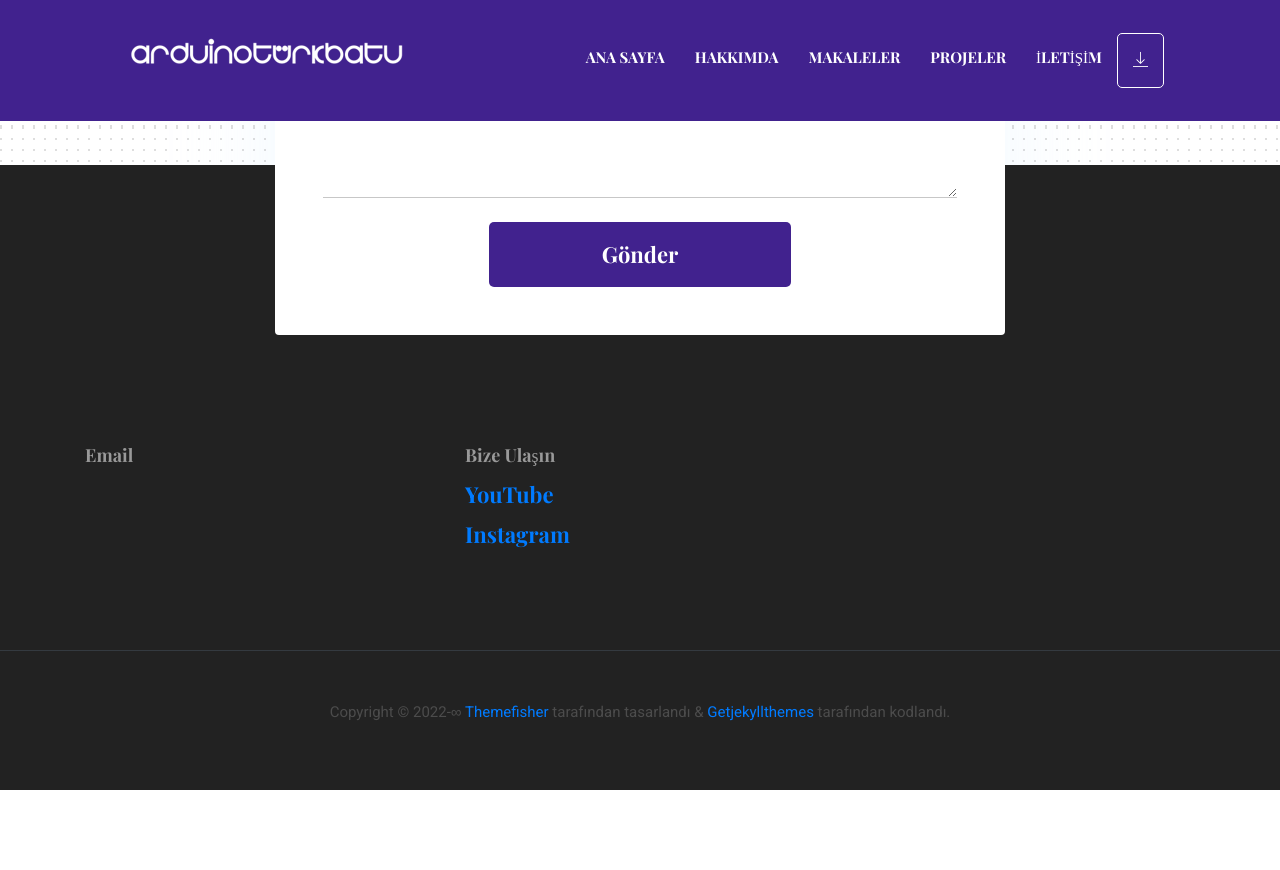
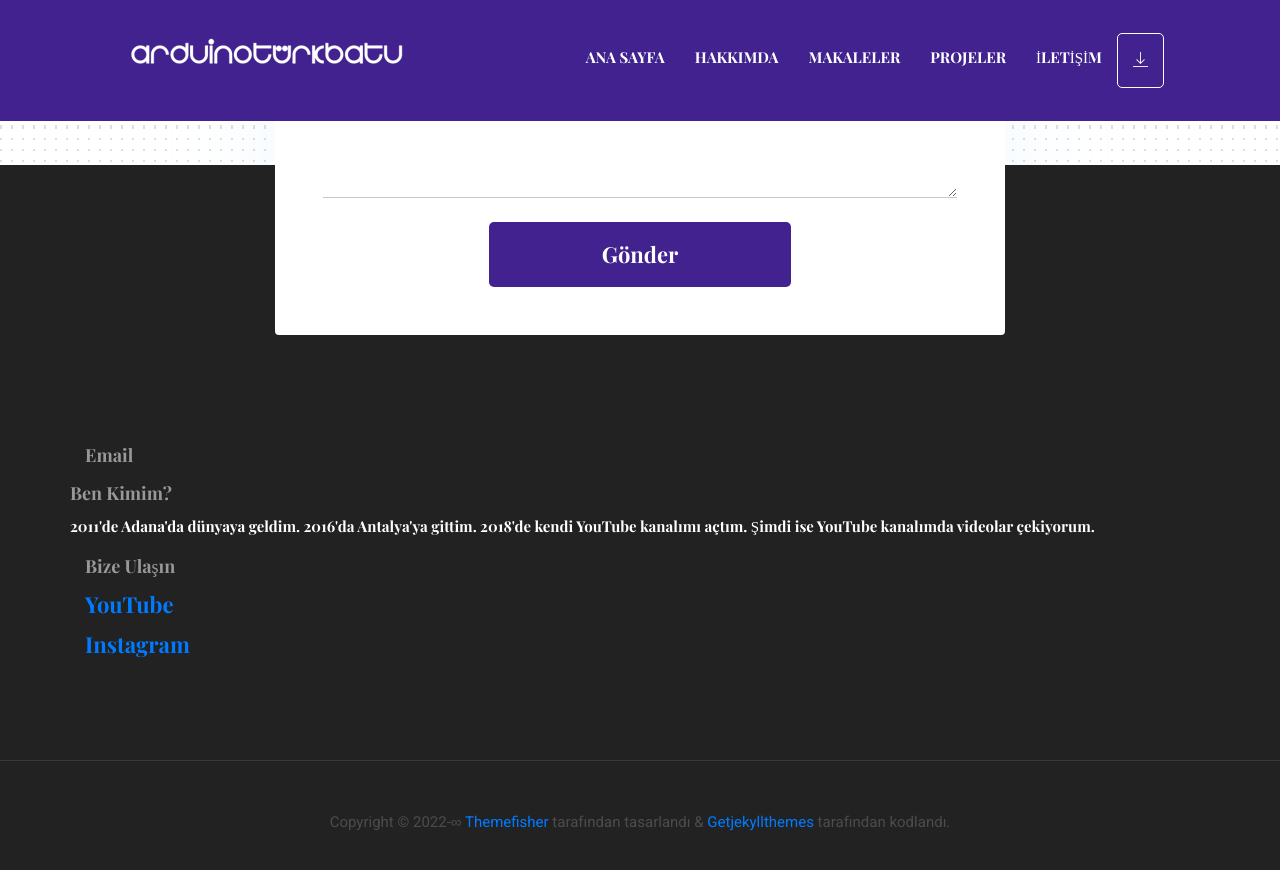
Before and after one commit to arduinoturkbatu/arduinoturkbatu.github.io, a Jekyll site: the page built from index.html, in a window 1280 px wide and 900 px high, scrolled down 4352 px. Shown: the top 870 px of the window. Built offline with Jekyll 4.4.1, drawn with Linux system fonts in a browser that asks for light colours; before the commit the page ends 5142 px from its top, so only the background shows below that.

Commit message:
Update footer.html

```diff
--- a/_includes/footer.html
+++ b/_includes/footer.html
@@ -6,6 +6,12 @@
         <div class="col-md-4">
           <h5 class="text-light">Email</h5>
           <p class="text-white paragraph-lg font-secondary">{{ site.data.settings.email }}</p>
+        </div>
+        <div class="cold-md-4">
+          <h5 class="text-light">Ben Kimim?<h5>
+          <p class="text-white paragraf-lg font-secondary">
+            2011'de Adana'da dünyaya geldim. 2016'da Antalya'ya gittim. 2018'de kendi YouTube kanalımı açtım. Şimdi ise YouTube kanalımda videolar çekiyorum.
+          </p>
         </div>
         <div class="col-md-4">
           <h5 class="text-light">Bize Ulaşın</h5>
```
